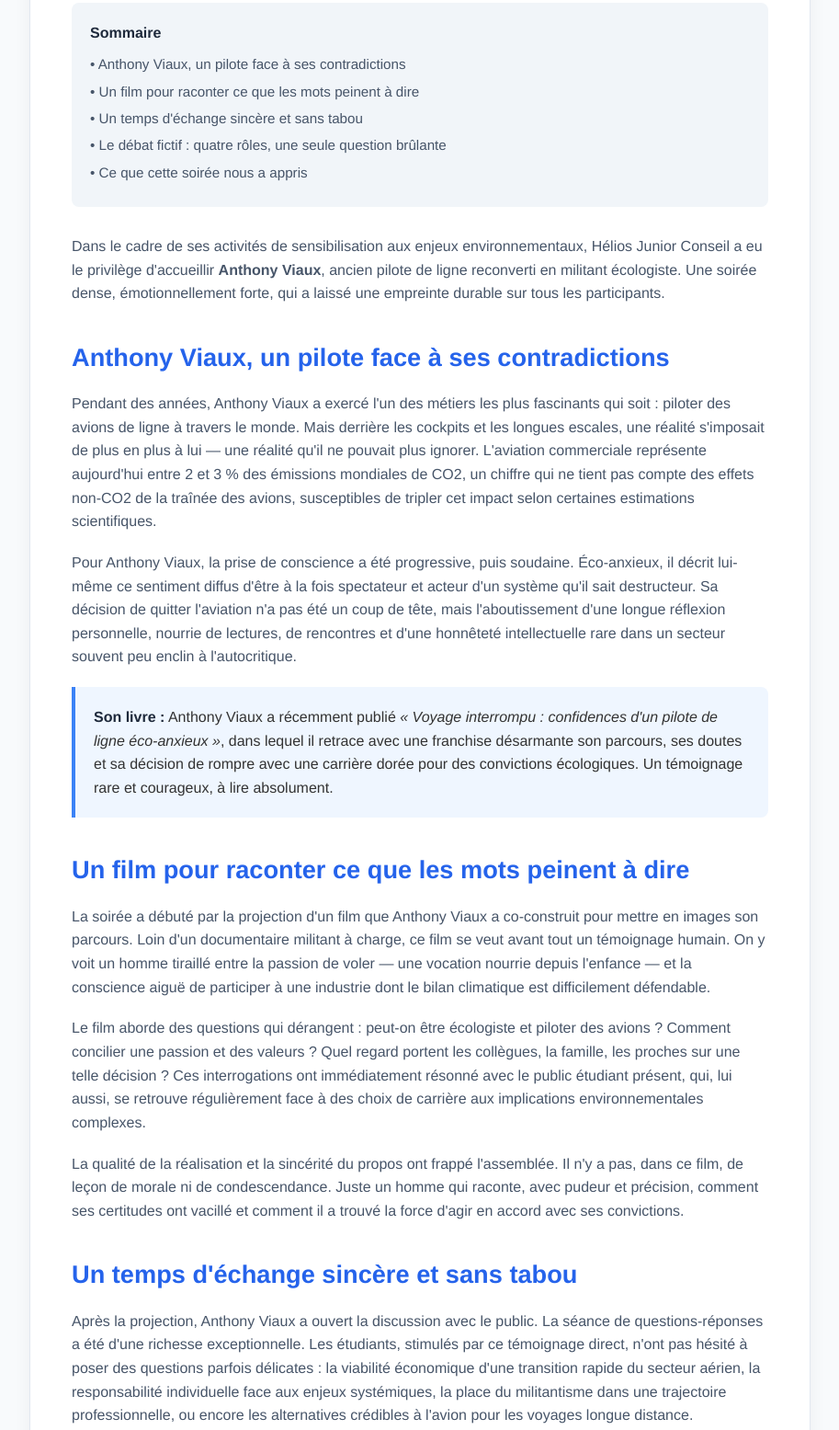
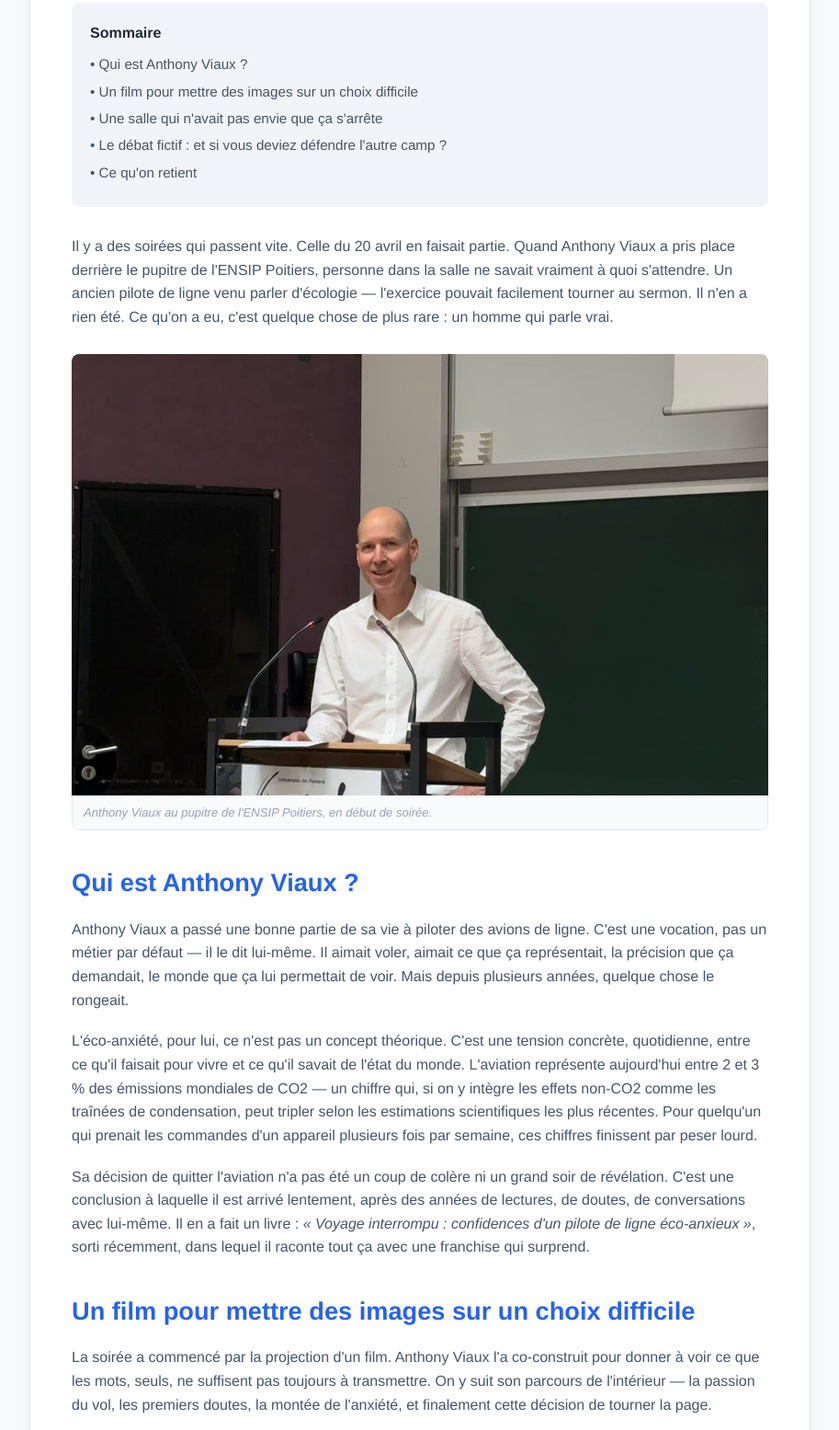
Before and after one commit to marcdenizot1-max/helios, a website built with Vite: page articles/anthony-viaux-intervenant.html in a window 1280 px wide. Shown: the part 293-1848 px from the top of the page at 92% size, without its empty margins (183-1096 px from the left). Built offline with nearby package versions, Linux system fonts and the light colour scheme.

Commit message:
Réécrire l'article Anthony Viaux avec un ton plus humain et les deux photos
Co-Authored-By: Claude Sonnet 4.6 <noreply@anthropic.com>

```diff
--- a/articles/anthony-viaux-intervenant.html
+++ b/articles/anthony-viaux-intervenant.html
@@ -4,7 +4,7 @@
     <meta charset="UTF-8">
     <meta name="viewport" content="width=device-width, initial-scale=1.0">
     <title>Anthony Viaux chez Hélios : quand un pilote de ligne choisit la terre — Hélios Junior Conseil</title>
-    <meta name="description" content="Anthony Viaux, ancien pilote de ligne éco-anxieux, est venu partager son parcours et sa décision de quitter l'aviation pour des raisons écologiques. Retour sur une soirée mémorable.">
+    <meta name="description" content="Anthony Viaux, ancien pilote de ligne éco-anxieux, est venu partager son parcours et sa décision de quitter l'aviation pour des raisons écologiques. Retour sur une soirée mémorable à l'ENSIP Poitiers.">
 
 <style>
     body { font-family: 'Helvetica Neue', Helvetica, Arial, sans-serif; line-height: 1.6; color: #333; max-width: 850px; margin: 0 auto; padding: 40px 20px; background-color: #f8fafc; }
@@ -31,6 +31,9 @@
     .debate-role { background: #f8fafc; border: 1px solid #e2e8f0; padding: 14px 18px; border-radius: 6px; border-left: 3px solid #3b82f6; }
     .debate-role .role-title { font-weight: 700; color: #1e293b; font-size: 0.9em; margin-bottom: 4px; }
     .debate-role .role-name { color: #64748b; font-size: 0.85em; }
+    .article-img { width: 100%; margin: 28px 0; border-radius: 8px; overflow: hidden; }
+    .article-img img { width: 100%; height: auto; display: block; object-fit: cover; max-height: 480px; }
+    .article-img figcaption { font-size: 0.82em; color: #94a3b8; padding: 8px 12px; background: #f8fafc; border: 1px solid #e2e8f0; border-top: none; border-radius: 0 0 8px 8px; font-style: italic; }
     @media (max-width: 600px) { .debate-roles { grid-template-columns: 1fr; } article { padding: 25px; } h1 { font-size: 1.8em; } }
 </style>
 
@@ -45,36 +48,47 @@
     <div class="toc">
         <h4>Sommaire</h4>
         <ul>
-            <li>• Anthony Viaux, un pilote face à ses contradictions</li>
-            <li>• Un film pour raconter ce que les mots peinent à dire</li>
-            <li>• Un temps d'échange sincère et sans tabou</li>
-            <li>• Le débat fictif : quatre rôles, une seule question brûlante</li>
-            <li>• Ce que cette soirée nous a appris</li>
+            <li>• Qui est Anthony Viaux ?</li>
+            <li>• Un film pour mettre des images sur un choix difficile</li>
+            <li>• Une salle qui n'avait pas envie que ça s'arrête</li>
+            <li>• Le débat fictif : et si vous deviez défendre l'autre camp ?</li>
+            <li>• Ce qu'on retient</li>
         </ul>
     </div>
 
-    <p>Dans le cadre de ses activités de sensibilisation aux enjeux environnementaux, Hélios Junior Conseil a eu le privilège d'accueillir <strong>Anthony Viaux</strong>, ancien pilote de ligne reconverti en militant écologiste. Une soirée dense, émotionnellement forte, qui a laissé une empreinte durable sur tous les participants.</p>
+    <p>Il y a des soirées qui passent vite. Celle du 20 avril en faisait partie. Quand Anthony Viaux a pris place derrière le pupitre de l'ENSIP Poitiers, personne dans la salle ne savait vraiment à quoi s'attendre. Un ancien pilote de ligne venu parler d'écologie — l'exercice pouvait facilement tourner au sermon. Il n'en a rien été. Ce qu'on a eu, c'est quelque chose de plus rare : un homme qui parle vrai.</p>
 
-    <h2>Anthony Viaux, un pilote face à ses contradictions</h2>
-    <p>Pendant des années, Anthony Viaux a exercé l'un des métiers les plus fascinants qui soit : piloter des avions de ligne à travers le monde. Mais derrière les cockpits et les longues escales, une réalité s'imposait de plus en plus à lui — une réalité qu'il ne pouvait plus ignorer. L'aviation commerciale représente aujourd'hui entre 2 et 3 % des émissions mondiales de CO2, un chiffre qui ne tient pas compte des effets non-CO2 de la traînée des avions, susceptibles de tripler cet impact selon certaines estimations scientifiques.</p>
-    <p>Pour Anthony Viaux, la prise de conscience a été progressive, puis soudaine. Éco-anxieux, il décrit lui-même ce sentiment diffus d'être à la fois spectateur et acteur d'un système qu'il sait destructeur. Sa décision de quitter l'aviation n'a pas été un coup de tête, mais l'aboutissement d'une longue réflexion personnelle, nourrie de lectures, de rencontres et d'une honnêteté intellectuelle rare dans un secteur souvent peu enclin à l'autocritique.</p>
+    <figure class="article-img">
+        <img src="/assets/anthony-viaux-1.jpg" alt="Anthony Viaux au pupitre de l'ENSIP Poitiers">
+        <figcaption>Anthony Viaux au pupitre de l'ENSIP Poitiers, en début de soirée.</figcaption>
+    </figure>
+
+    <h2>Qui est Anthony Viaux ?</h2>
+    <p>Anthony Viaux a passé une bonne partie de sa vie à piloter des avions de ligne. C'est une vocation, pas un métier par défaut — il le dit lui-même. Il aimait voler, aimait ce que ça représentait, la précision que ça demandait, le monde que ça lui permettait de voir. Mais depuis plusieurs années, quelque chose le rongeait.</p>
+    <p>L'éco-anxiété, pour lui, ce n'est pas un concept théorique. C'est une tension concrète, quotidienne, entre ce qu'il faisait pour vivre et ce qu'il savait de l'état du monde. L'aviation représente aujourd'hui entre 2 et 3 % des émissions mondiales de CO2 — un chiffre qui, si on y intègre les effets non-CO2 comme les traînées de condensation, peut tripler selon les estimations scientifiques les plus récentes. Pour quelqu'un qui prenait les commandes d'un appareil plusieurs fois par semaine, ces chiffres finissent par peser lourd.</p>
+    <p>Sa décision de quitter l'aviation n'a pas été un coup de colère ni un grand soir de révélation. C'est une conclusion à laquelle il est arrivé lentement, après des années de lectures, de doutes, de conversations avec lui-même. Il en a fait un livre : <em>« Voyage interrompu : confidences d'un pilote de ligne éco-anxieux »</em>, sorti récemment, dans lequel il raconte tout ça avec une franchise qui surprend.</p>
+
+    <h2>Un film pour mettre des images sur un choix difficile</h2>
+    <p>La soirée a commencé par la projection d'un film. Anthony Viaux l'a co-construit pour donner à voir ce que les mots, seuls, ne suffisent pas toujours à transmettre. On y suit son parcours de l'intérieur — la passion du vol, les premiers doutes, la montée de l'anxiété, et finalement cette décision de tourner la page.</p>
+    <p>Ce qui frappe dans ce film, c'est l'absence de manichéisme. Il ne présente pas les pilotes comme des irresponsables ni les compagnies aériennes comme des monstres. Il montre simplement un système dans lequel des gens bien, avec des valeurs, peuvent se retrouver à faire des choses qui les mettent mal à l'aise — et comment on peut choisir d'en sortir.</p>
+    <p>La salle était silencieuse. Pas le silence gêné des moments où on attend que ça finisse, mais celui des moments où on écoute vraiment.</p>
+
+    <figure class="article-img">
+        <img src="/assets/anthony-viaux-2.jpg" alt="Anthony Viaux en pleine présentation, avec ses diapositives sur les carburants durables">
+        <figcaption>Anthony Viaux développe les enjeux autour des carburants d'aviation durables (SAF) et les limites de leur déploiement à grande échelle.</figcaption>
+    </figure>
+
+    <h2>Une salle qui n'avait pas envie que ça s'arrête</h2>
+    <p>Après la projection, Anthony Viaux a ouvert la discussion. Et là, les questions ont fusé — des vraies questions, pas celles qu'on pose pour faire bien. Les étudiants voulaient savoir : est-ce qu'il regrette ? Est-ce qu'il pense que son geste change quelque chose à l'échelle planétaire ? Que pense-t-il des carburants durables, de l'hydrogène, des avions électriques ? Est-ce que la responsabilité individuelle a encore un sens quand les émissions sont structurellement ancrées dans l'économie mondiale ?</p>
+    <p>Il a répondu à tout, sans esquiver. Sur les carburants durables (SAF), il a été clair : les bio-SAF coûtent de 3 à 5 fois le prix du kérosène, les e-SAF de 6 à 12 fois — les slides qu'on aperçoit en fond sur les photos de la soirée en témoignent. Le potentiel existe, mais le rythme de déploiement est largement insuffisant face à la croissance du trafic aérien mondial. Sur la responsabilité individuelle, il refuse les deux extrêmes : ni « mon geste ne sert à rien », ni « tout dépend de moi ». La vérité est inconfortable : les deux niveaux comptent, et il faut tenir les deux en même temps.</p>
+    <p>Ce qu'on a apprécié, c'est qu'il ne cherchait pas à convaincre. Il partageait une expérience vécue, avec ses nuances et ses zones d'ombre. Il y a une différence entre quelqu'un qui vous explique ce que vous devriez penser et quelqu'un qui vous raconte ce qu'il a traversé. Anthony Viaux appartient clairement à la deuxième catégorie.</p>
 
     <div class="highlight">
-        <strong>Son livre :</strong> Anthony Viaux a récemment publié <em>« Voyage interrompu : confidences d'un pilote de ligne éco-anxieux »</em>, dans lequel il retrace avec une franchise désarmante son parcours, ses doutes et sa décision de rompre avec une carrière dorée pour des convictions écologiques. Un témoignage rare et courageux, à lire absolument.
+        <strong>Son livre :</strong> <em>« Voyage interrompu : confidences d'un pilote de ligne éco-anxieux »</em> — un témoignage rare, écrit de l'intérieur d'une industrie qui se parle peu, par quelqu'un qui a eu le courage d'en sortir. À lire pour comprendre comment des convictions écologiques peuvent coexister — puis entrer en collision — avec une carrière qu'on aime.
     </div>
 
-    <h2>Un film pour raconter ce que les mots peinent à dire</h2>
-    <p>La soirée a débuté par la projection d'un film que Anthony Viaux a co-construit pour mettre en images son parcours. Loin d'un documentaire militant à charge, ce film se veut avant tout un témoignage humain. On y voit un homme tiraillé entre la passion de voler — une vocation nourrie depuis l'enfance — et la conscience aiguë de participer à une industrie dont le bilan climatique est difficilement défendable.</p>
-    <p>Le film aborde des questions qui dérangent : peut-on être écologiste et piloter des avions ? Comment concilier une passion et des valeurs ? Quel regard portent les collègues, la famille, les proches sur une telle décision ? Ces interrogations ont immédiatement résonné avec le public étudiant présent, qui, lui aussi, se retrouve régulièrement face à des choix de carrière aux implications environnementales complexes.</p>
-    <p>La qualité de la réalisation et la sincérité du propos ont frappé l'assemblée. Il n'y a pas, dans ce film, de leçon de morale ni de condescendance. Juste un homme qui raconte, avec pudeur et précision, comment ses certitudes ont vacillé et comment il a trouvé la force d'agir en accord avec ses convictions.</p>
-
-    <h2>Un temps d'échange sincère et sans tabou</h2>
-    <p>Après la projection, Anthony Viaux a ouvert la discussion avec le public. La séance de questions-réponses a été d'une richesse exceptionnelle. Les étudiants, stimulés par ce témoignage direct, n'ont pas hésité à poser des questions parfois délicates : la viabilité économique d'une transition rapide du secteur aérien, la responsabilité individuelle face aux enjeux systémiques, la place du militantisme dans une trajectoire professionnelle, ou encore les alternatives crédibles à l'avion pour les voyages longue distance.</p>
-    <p>Anthony Viaux a répondu à chaque question avec la même franchise que celle qu'il déploie dans son livre. Il ne cherche pas à convaincre à tout prix, mais à partager une expérience vécue de l'intérieur. Ce n'est pas un militant qui stigmatise les voyageurs : c'est un professionnel qui a fait un choix personnel radical et qui en parle avec lucidité. Cette nuance a été particulièrement appréciée par l'assistance.</p>
-    <p>Les échanges ont aussi porté sur les transformations en cours dans l'industrie aéronautique — les carburants d'aviation durables (SAF), l'hydrogène, les avions électriques — et sur le décalage entre les ambitions affichées et les réalités techniques et économiques. Un débat éclairant qui a contribué à enrichir la réflexion de chacun.</p>
-
-    <h2>Le débat fictif : quatre rôles, une seule question brûlante</h2>
-    <p>Pour clore la soirée sur une note participative et pédagogique, Hélios Junior Conseil avait organisé un <strong>débat fictif</strong> autour d'un sujet volontairement clivant : <em>la construction d'un nouvel aéroport</em>. Quatre étudiants avaient été sélectionnés pour incarner des acteurs aux intérêts diamétralement opposés :</p>
+    <h2>Le débat fictif : et si vous deviez défendre l'autre camp ?</h2>
+    <p>Pour finir la soirée, on avait préparé quelque chose d'un peu différent. Un débat fictif autour d'un sujet volontairement épineux : <strong>la construction d'un nouvel aéroport</strong>. Quatre étudiants avaient été sélectionnés pour incarner des acteurs aux intérêts radicalement opposés. La règle du jeu : jouer le rôle jusqu'au bout, même quand ça gratte.</p>
 
     <div class="debate-roles">
         <div class="debate-role">
@@ -95,15 +109,15 @@
         </div>
     </div>
 
-    <p>L'exercice a été remarquable. Chacun des quatre participants a su s'approprier son rôle avec conviction, défendant des positions parfois à l'opposé de ses propres convictions. Le climatologue plaidait pour un moratoire immédiat sur toute nouvelle infrastructure aéroportuaire, données scientifiques à l'appui. Le PDG d'Air France défendait la nécessité économique du projet et les engagements de décarbonation du secteur à horizon 2050. Le représentant des riverains portait la voix des populations directement affectées par les nuisances sonores et la pollution locale. Le directeur d'Airbus, enfin, mettait en avant les innovations technologiques en cours et le rôle central de l'industrie dans la transition énergétique.</p>
-    <p>Le résultat a été un débat vif, nuancé, parfois drôle, souvent percutant. Anthony Viaux lui-même a participé à l'évaluation des arguments, soulignant la qualité des échanges et la capacité des étudiants à incarner des postures complexes avec rigueur et humour. Ce type d'exercice — mettre les pieds dans des chaussures qui ne sont pas les siennes — est précisément ce qu'Hélios cherche à développer : la capacité à comprendre la pluralité des parties prenantes d'un enjeu environnemental avant de proposer des solutions.</p>
+    <p>Alric, en climatologue, a défendu avec rigueur l'idée qu'aucune nouvelle infrastructure aéroportuaire ne peut se justifier dans le contexte climatique actuel — données du GIEC à l'appui. Shinji, dans la peau du PDG d'Air France, a joué le jeu des engagements de décarbonation à 2050 et de la croissance économique comme condition de la transition. Aymen, représentant des riverains, a porté quelque chose de plus concret et de plus humain : le bruit, la pollution locale, les jardins sous les trajectoires. Et Clément, directeur d'Airbus, a défendu l'innovation technologique comme réponse aux critiques — avant de devoir encaisser quelques questions bien placées sur les délais réels de mise en service.</p>
+    <p>Le débat a été vif, parfois drôle, toujours sérieux. Ce qu'il a montré, surtout, c'est la difficulté de trancher des questions où chaque camp a ses arguments légitimes. Anthony Viaux a participé à l'évaluation, soulignant la qualité des échanges — et glissant, au passage, que certains arguments du PDG fictif ressemblaient à ceux qu'il avait lui-même entendus dans sa carrière.</p>
 
-    <h2>Ce que cette soirée nous a appris</h2>
-    <p>Au-delà du contenu, cette intervention a rappelé quelque chose d'essentiel : la transition écologique est avant tout une affaire humaine. Elle ne se décrète pas depuis un bureau ni ne se résume à des tableurs de données. Elle demande du courage, de l'honnêteté et la capacité à accepter la complexité sans chercher à l'effacer.</p>
-    <p>Anthony Viaux incarne cela mieux que quiconque. Son parcours est une invitation à prendre au sérieux les contradictions que nous portons tous, à les regarder en face, et à en faire le point de départ d'un engagement sincère. Pour les membres d'Hélios Junior Conseil, qui accompagnent au quotidien entreprises et collectivités dans leur transition environnementale, cette leçon est précieuse.</p>
+    <h2>Ce qu'on retient</h2>
+    <p>Ce type de soirée, ça fait du bien. Pas parce que ça donne des réponses claires — il n'y en a pas toujours. Mais parce que ça oblige à regarder les questions en face, sans les simplifier. Chez Hélios, on accompagne des organisations dans leur transition environnementale. Ce travail demande de comprendre les résistances, les contraintes, les intérêts contradictoires en présence. Anthony Viaux nous a donné, ce soir-là, une leçon pratique sur tout ça.</p>
+    <p>La transition écologique, au fond, ce sont des milliers d'Anthony Viaux à des moments charnières de leur vie professionnelle — des gens qui savent, qui hésitent, et qui finissent parfois par agir. Comprendre ce parcours, c'est comprendre quelque chose d'essentiel sur ce que nous essayons de faire.</p>
 
     <div class="remerciements">
-        <p>Un immense <strong>merci à Anthony Viaux</strong> d'avoir accepté notre invitation et de nous avoir accordé une soirée aussi riche. Merci également à <strong>Alric, Shinji, Aymen et Clément</strong> pour leur engagement et la qualité de leur prestation lors du débat fictif. Et merci à tous ceux qui ont assisté à la soirée et ont contribué à en faire un moment d'échange authentique.</p>
+        <p>Un grand <strong>merci à Anthony Viaux</strong> d'avoir accepté notre invitation et de nous avoir accordé une soirée d'une telle qualité. Merci à <strong>Alric, Shinji, Aymen et Clément</strong> pour leur investissement dans le débat fictif — vous vous en êtes sortis avec brio. Et merci à tous ceux qui étaient là et ont contribué, par leurs questions et leur présence, à faire de cette soirée un vrai moment d'échange.</p>
     </div>
 
     <a href="/#contact" style="display: block; background: #1e293b; color: white; padding: 25px; text-align: center; border-radius: 8px; margin-top: 40px; text-decoration: none; font-weight: bold;">
```
Also changed, not shown: assets/anthony-viaux-1.jpg (added), assets/anthony-viaux-2.jpg (added).
